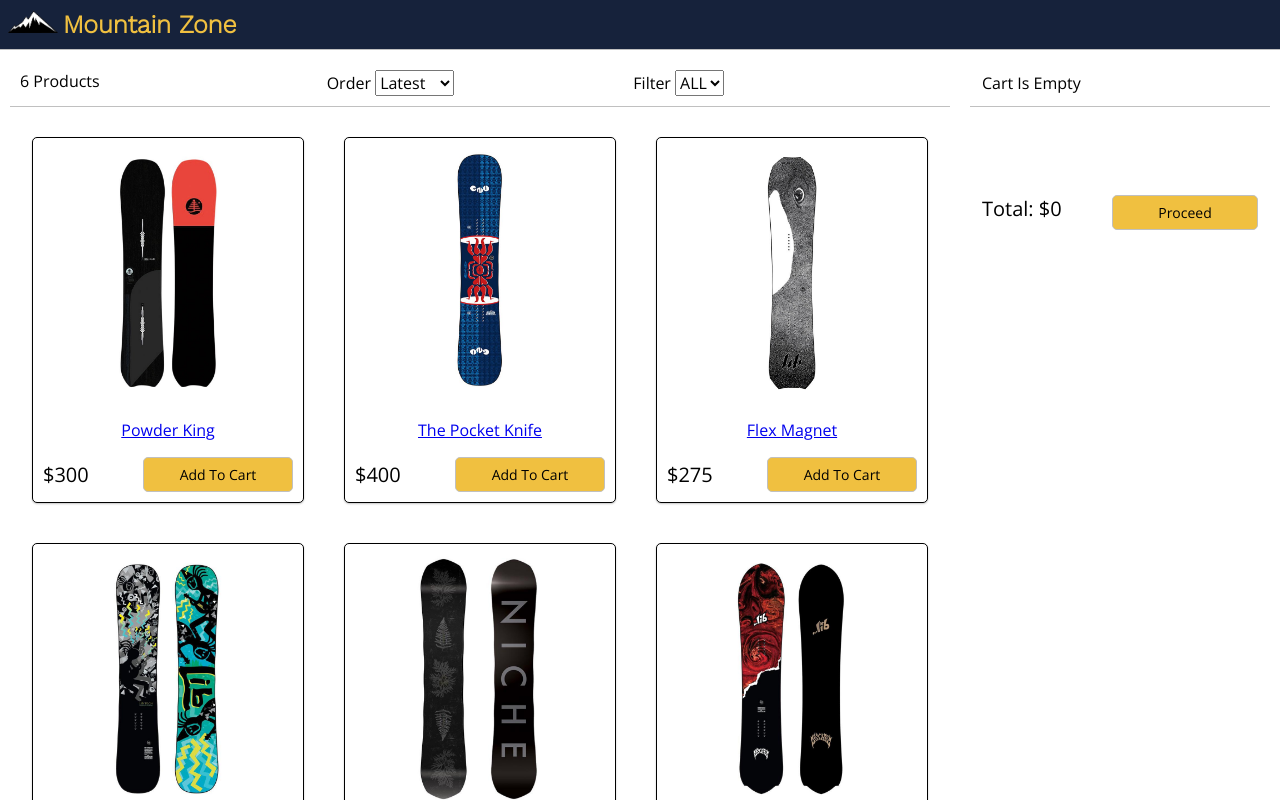
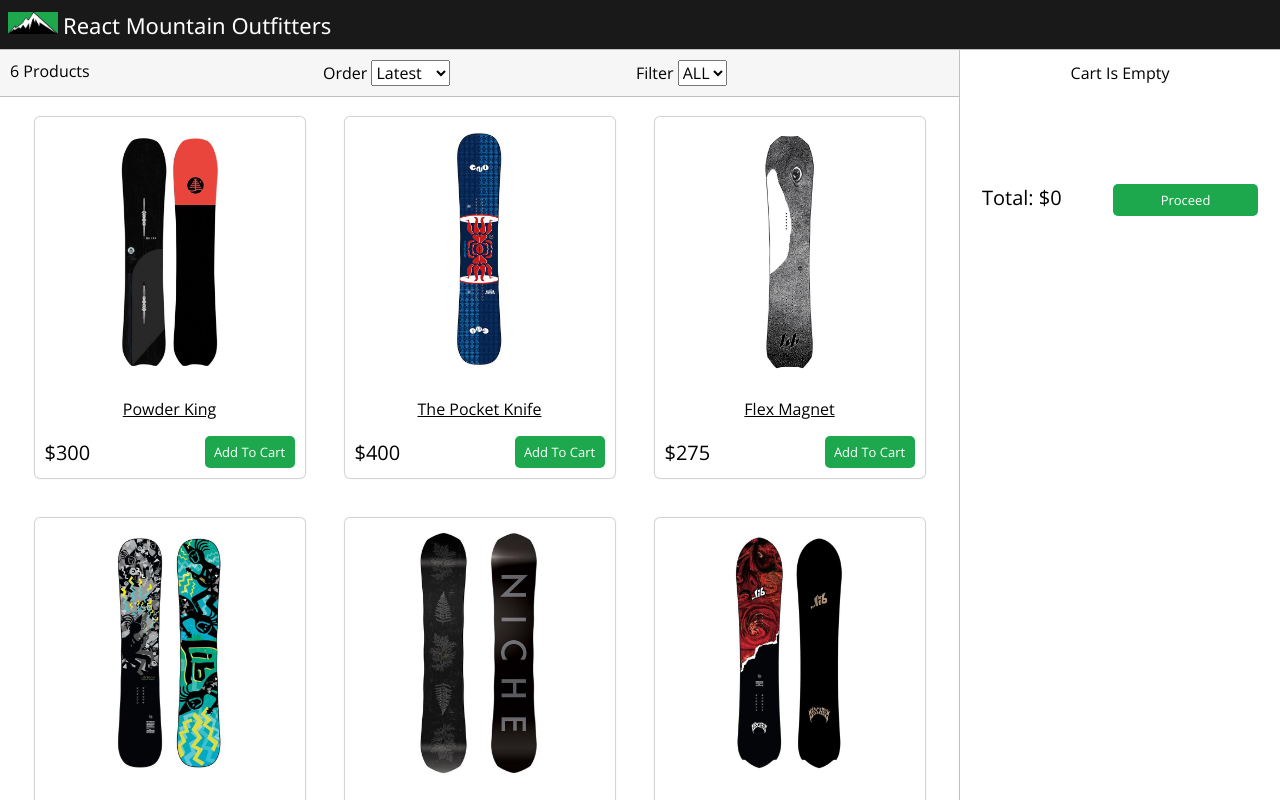
Before and after one commit to skendanavian/E-Commerce-Shopping-Cart, a React (Create React App) app: page / in a window 1280 px wide. Shown: the top 800 px of the page. Built offline with nearby package versions, Linux system fonts and the light colour scheme.

Commit message:
style updates

```diff
--- a/src/App.js
+++ b/src/App.js
@@ -90,7 +90,7 @@
         <header>
           <a href="/">
             <img src={mountain} alt="mountain"></img>
-            Mountain Zone
+            React Mountain Outfitters
           </a>
         </header>
         <main>
--- a/src/components/Products.jsx
+++ b/src/components/Products.jsx
@@ -77,7 +77,7 @@
                     <button
                       className="button-primary"
                       onClick={() => {
-                        this.addToCart(product);
+                        this.props.addToCart(product);
                         this.closeModal();
                       }}
                     >
--- a/src/index.css
+++ b/src/index.css
@@ -1,6 +1,6 @@
 @import url("https://fonts.googleapis.com/css?family=Open+Sans|Work+Sans:300");
 html {
-  --header-color: #16223b;
+  --header-color: rgb(25, 25, 25);
   font-size: 62.5%;
   box-sizing: border-box;
 }
@@ -30,6 +30,7 @@
 
 header {
   font-family: "Work Sans", Sans-Serif;
+  width: 100%;
   grid-area: "header";
   background-color: var(--header-color);
   display: flex;
@@ -39,14 +40,16 @@
 }
 
 header a {
-  color: #f0c040;
-  font-weight: 600;
-  font-size: 2.5rem;
+  font-family: "Segoe UI", Tahoma, Geneva, Verdana, sans-serif;
+  color: white;
+  font-weight: 300;
+  font-size: 2.2rem;
 
   text-decoration: none;
 }
 
 header img {
+  background-color: rgb(30, 168, 77);
   margin-right: 0.5rem;
   width: 5rem;
   height: 2.2rem;
@@ -107,9 +110,9 @@
   height: 100%;
   margin: 2rem;
   background-color: white;
-  border: 0.1rem solid black;
+  /* border: 0.1rem solid #c0c0c0; */
   border-radius: 0.5rem;
-  box-shadow: 0rem 0.1rem 0.2rem rgba(0, 0, 0, 0.23);
+  box-shadow: 0rem 0rem 0.1rem 0.1rem rgba(0, 0, 0, 0.189);
   padding: 1rem;
 }
 
@@ -122,6 +125,15 @@
 .product p {
   text-align: center;
 }
+.product a {
+  /* text-decoration: none; */
+  color: black;
+}
+
+.product a:hover {
+  transform: scale(1.008);
+  color: rgba(0, 0, 0, 0.846);
+}
 
 .product-price {
   display: flex;
@@ -130,6 +142,7 @@
 }
 
 .product-price button {
+  max-width: 9rem;
   text-align: center;
 }
 
@@ -140,18 +153,26 @@
 
 button {
   padding: 0.7rem;
-  border: 0.1rem #c0c0c0 solid;
+  border: none;
+  /* border: 0.1rem #c0c0c0 solid; */
   border-radius: 0.5rem;
-  font-size: 1.4rem;
+  font-size: 1.3rem;
 }
 
 button:hover {
   cursor: pointer;
-  border: 0.1rem #888 solid;
+  opacity: 0.9;
+  /* border: 0.1rem #888 solid; */
 }
 
 .button-primary {
-  background-color: #f0c040;
+  /* background-color: #f0c040; */
+  background-color: rgb(30, 168, 77);
+  color: white;
+}
+
+#root > div > main > div > div.main > div:nth-child(2) > ul {
+  border-right: 0.1rem solid #c0c0c0;
 }
 
 /* Filter Component */
@@ -160,8 +181,10 @@
   display: flex;
   justify-content: space-between;
   padding: 1rem;
-  margin: 1rem;
+  /* margin: 1rem; */
+  background-color: rgb(246, 246, 246);
   border-bottom: 0.1rem #c0c0c0 solid;
+  border-right: 0.1rem #c0c0c0 solid;
 }
 
 .filter div {
@@ -170,6 +193,10 @@
 
 /* Index.css */
 
+.sidebar {
+  /* border-left: 0.1rem solid #c0c0c0; */
+}
+
 .cart {
   padding: 1.2rem;
   margin: 1rem;
@@ -177,7 +204,11 @@
 }
 
 .cart-header {
-  border-bottom: 0.1rem #c0c0c0 solid;
+  /* border-bottom: 0.1rem #c0c0c0 solid; */
+  /* background-color: rgb(246, 246, 246); */
+  margin: 0;
+  text-align: center;
+  justify-content: center;
 }
 
 .cart-items {
```
